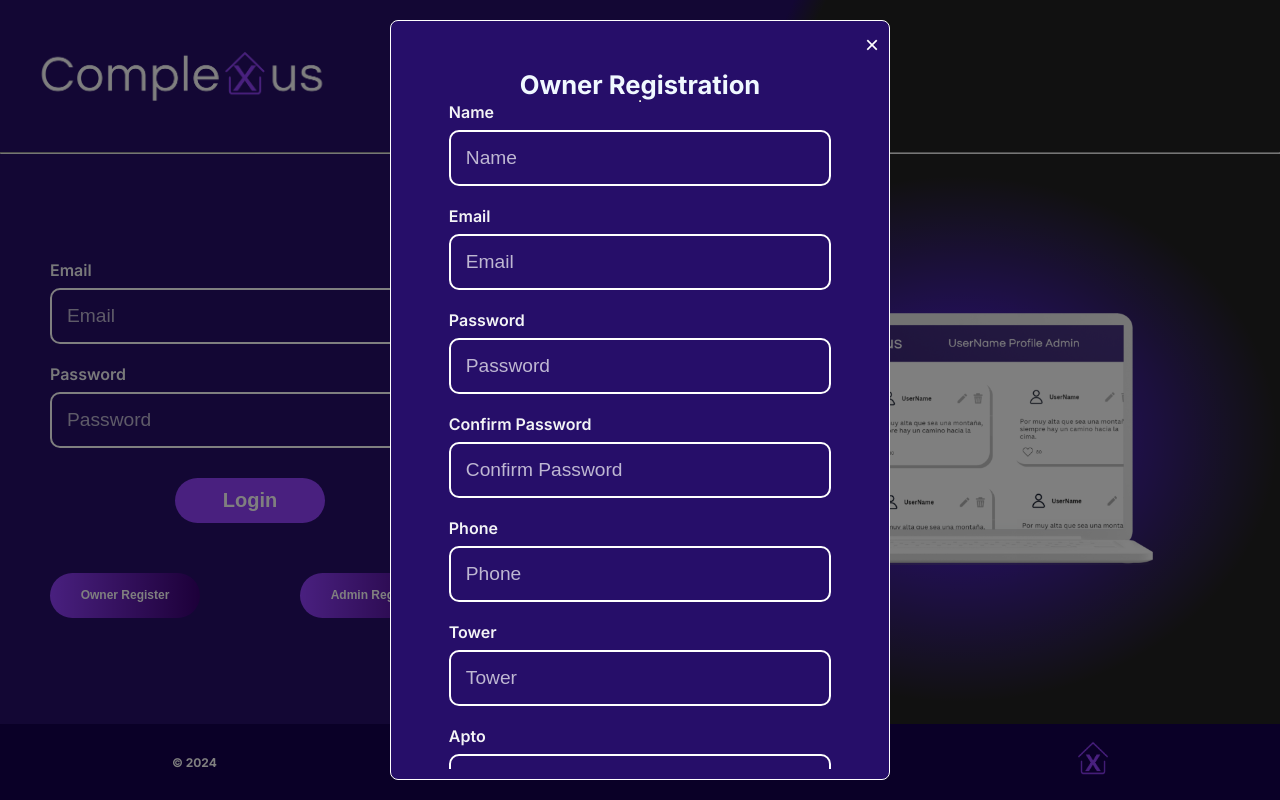
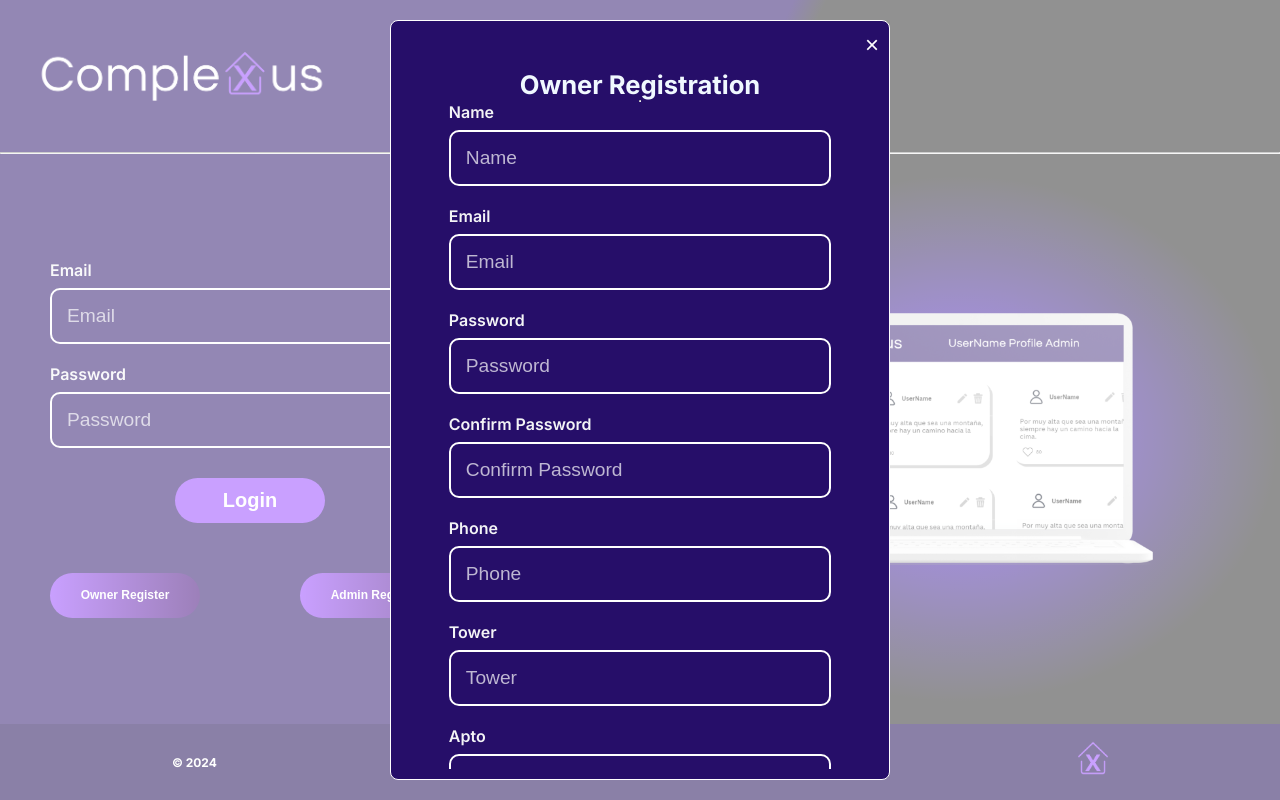
Before and after one commit to JuanAmezquitaAgredo/complexus_frontend, a Next.js app: page /login in a window 1280 px wide. Both pictures are taken after a click on the button "Owner Register". Built offline with nearby package versions, Linux system fonts and the light colour scheme.

Commit message:
fix_styles

```diff
--- a/app/components/common/modal/style.module.css
+++ b/app/components/common/modal/style.module.css
@@ -5,7 +5,7 @@
   left: 0;
   width: 100%;
   height: 100%;
-  background: rgba(0, 0, 0, 0.5);
+  background: rgba(255, 255, 255, 0.5);
   display: flex;
   justify-content: center;
   align-items: center;
```
